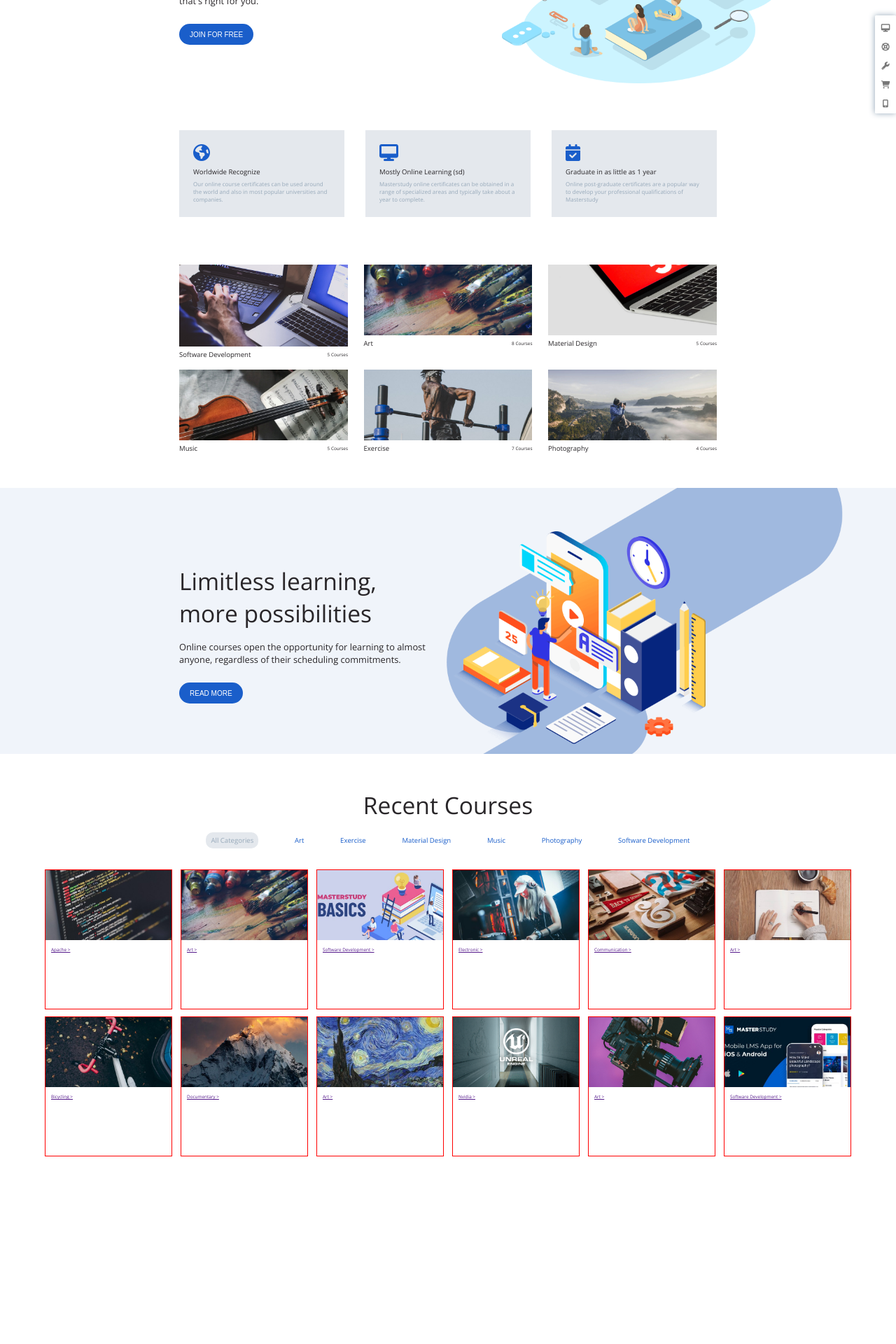
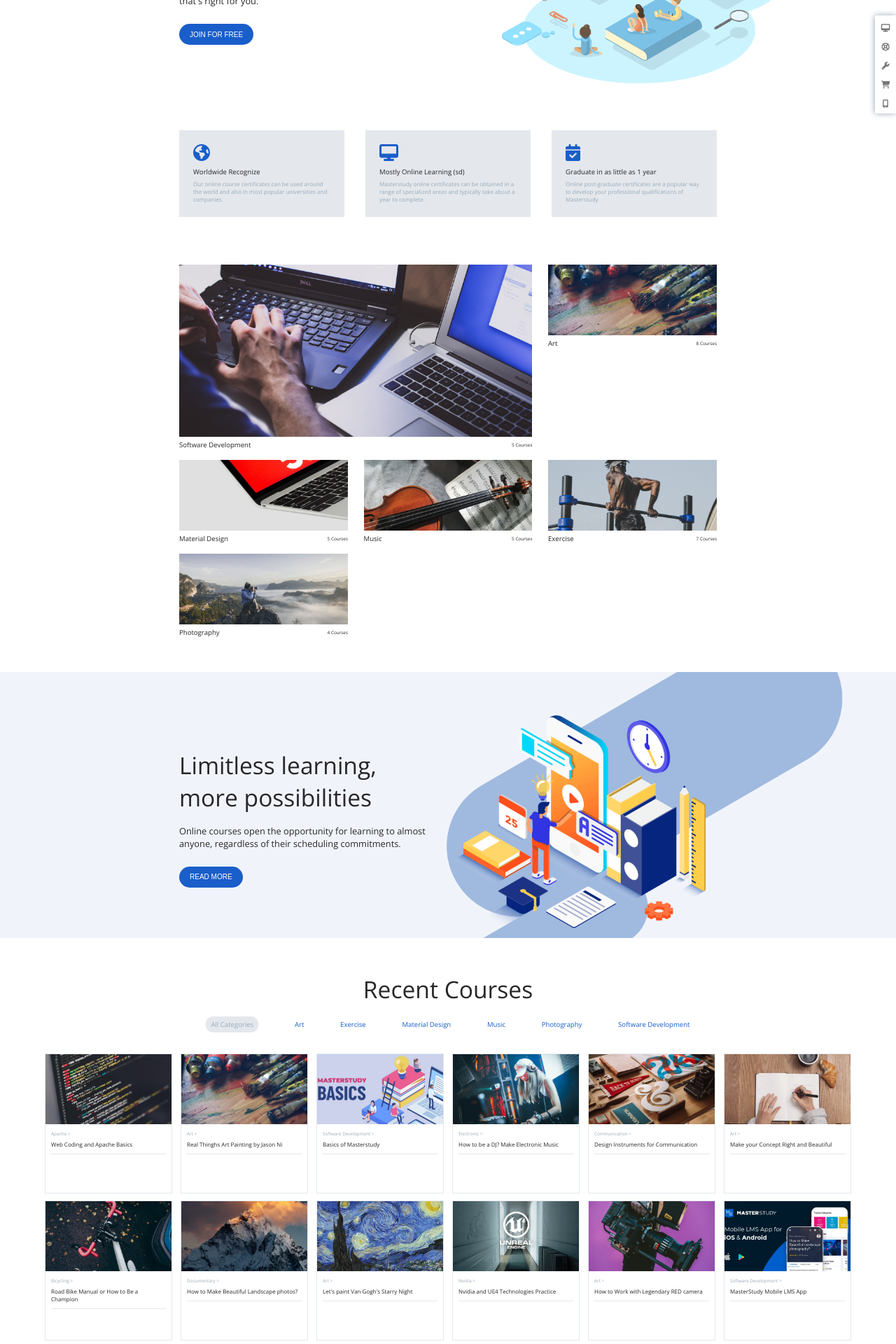
Before and after one commit to leonardoserra/proj-html-vuejs, a Vue app: page / in a window 1280 px wide. Shown: the part 308-2228 px from the top of the page at 70% size. Before the commit the page ends 1965 px from the top, so only its background shows below. Built offline with nearby package versions, Linux system fonts and the light colour scheme.

Commit message:
fix login link, add category e title a card

```diff
--- a/src/App.vue
+++ b/src/App.vue
@@ -143,16 +143,16 @@ main {
       width: calc(100% / 3 - 15px);
       height: calc(100% / 3 - 15px);
 
-      // &:first-child {
-      //   width: calc(100% / 3 * 2 - 7.5px);
-      //   height: calc(100% / 3 * 2 - 7.5px);
-      //   flex-grow: 0;
-      // }
+      &:first-child {
+        width: calc(100% / 3 * 2 - 7.5px);
+        height: calc(100% / 3 * 2 - 7.5px);
+        flex-grow: 0;
+      }
 
-      // &:nth-child(2) {
-      //   width: calc(100% / 3 - 15px);
-      //   height: calc(100% / 3 - 15px);
-      // }
+      &:nth-child(2) {
+        width: calc(100% / 3 - 15px);
+        height: calc(100% / 3 - 15px);
+      }
     }
 
 
@@ -212,7 +212,7 @@ main {
         margin-bottom: 5px;
         width: calc(100% / 6 - 10px);
         height: 200px;
-        border: 1px solid red;
+        border: 1px solid $grey-light;
       }
     }
   }
--- a/src/components/CardCourse.vue
+++ b/src/components/CardCourse.vue
@@ -33,6 +33,9 @@ export default {
             <div class="category">
                 <a href="">{{ category }} &gt;</a>
             </div>
+            <div class="title">{{ title }}</div>
+            <hr class="horizontal-rule" />
+
         </div>
 
     </div>
@@ -63,7 +66,24 @@ export default {
 
         .category {
             font-size: 0.4rem;
-            color: $grey-dark;
+
+            a {
+                text-decoration: none;
+                color: $grey-dark;
+            }
+        }
+
+        .title {
+            margin-top: 5px;
+            font-size: 0.5rem;
+        }
+
+        .horizontal-rule {
+            border-radius: 0.3px;
+            margin-top: 8px;
+            height: 0.1px;
+            border: none;
+            background-color: $grey-light;
         }
     }
 }
--- a/src/components/FixedSideNav.vue
+++ b/src/components/FixedSideNav.vue
@@ -31,6 +31,7 @@ export default {
 @use '../styles/partials/colors' as*;
 
 .side-nav {
+    z-index: 100;
     display: flex;
     flex-direction: column;
     gap: 5px;
--- a/src/components/PageHeader.vue
+++ b/src/components/PageHeader.vue
@@ -79,8 +79,10 @@ export default {
 
         <div class="user-login">
             <div class="login-link">
-                <i class="fa-regular fa-user"></i>
-                <span>Log in</span>
+                <a href="#">
+                    <i class="fa-regular fa-user"></i>
+                    <span>Log in</span>
+                </a>
             </div>
             <MyButton text="SIGN UP" />
             <i class="fa-regular fa-bookmark"></i>
@@ -252,13 +254,18 @@ export default {
         @include mixins.flex-align-center;
 
         .login-link {
-            color: $button-blue;
             font-size: 8px;
             margin-right: 15px;
 
+            a {
+                color: $button-blue;
+                text-decoration: none;
+
+            }
+
             span {
                 margin-left: 5px;
-                ;
+
             }
         }
 
```
